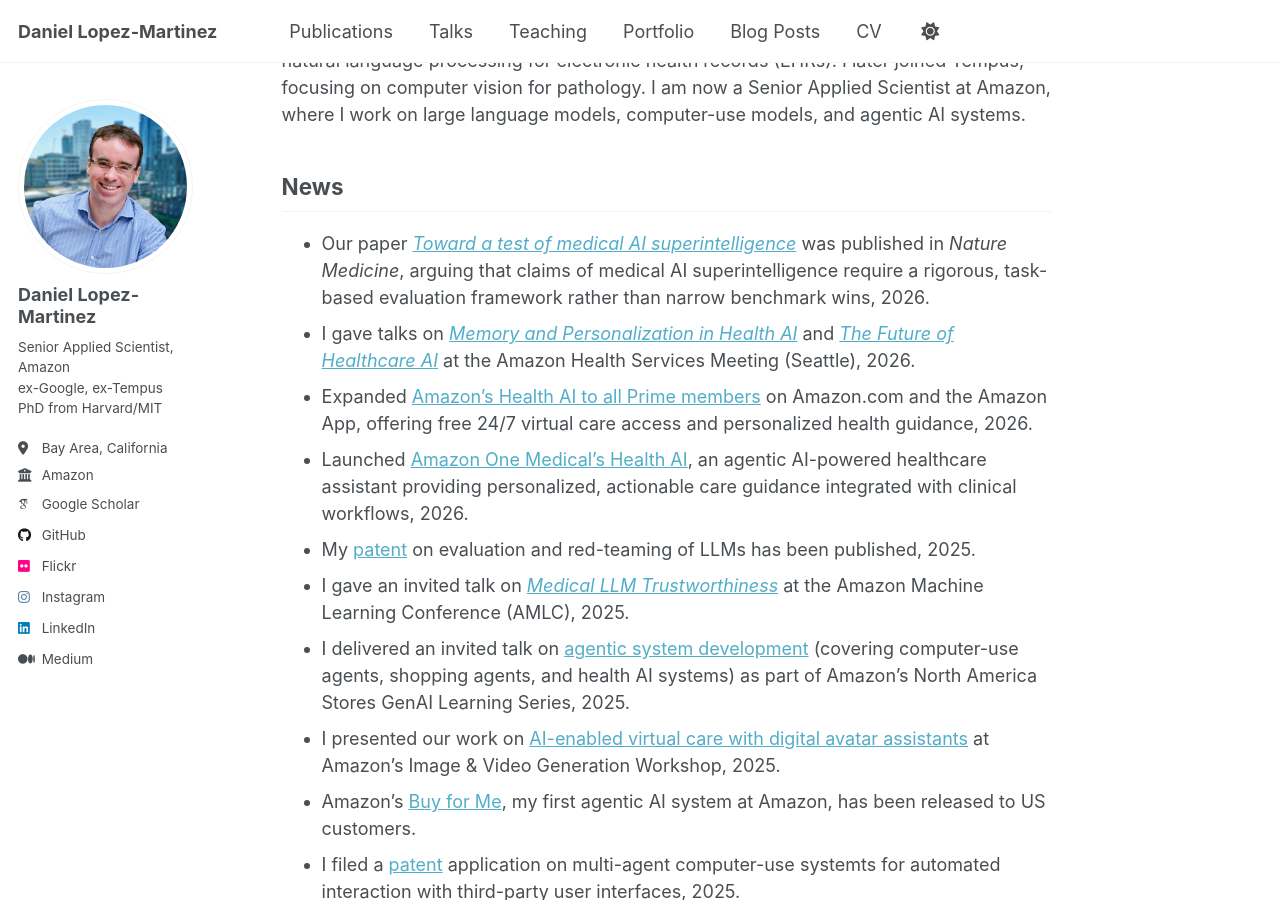
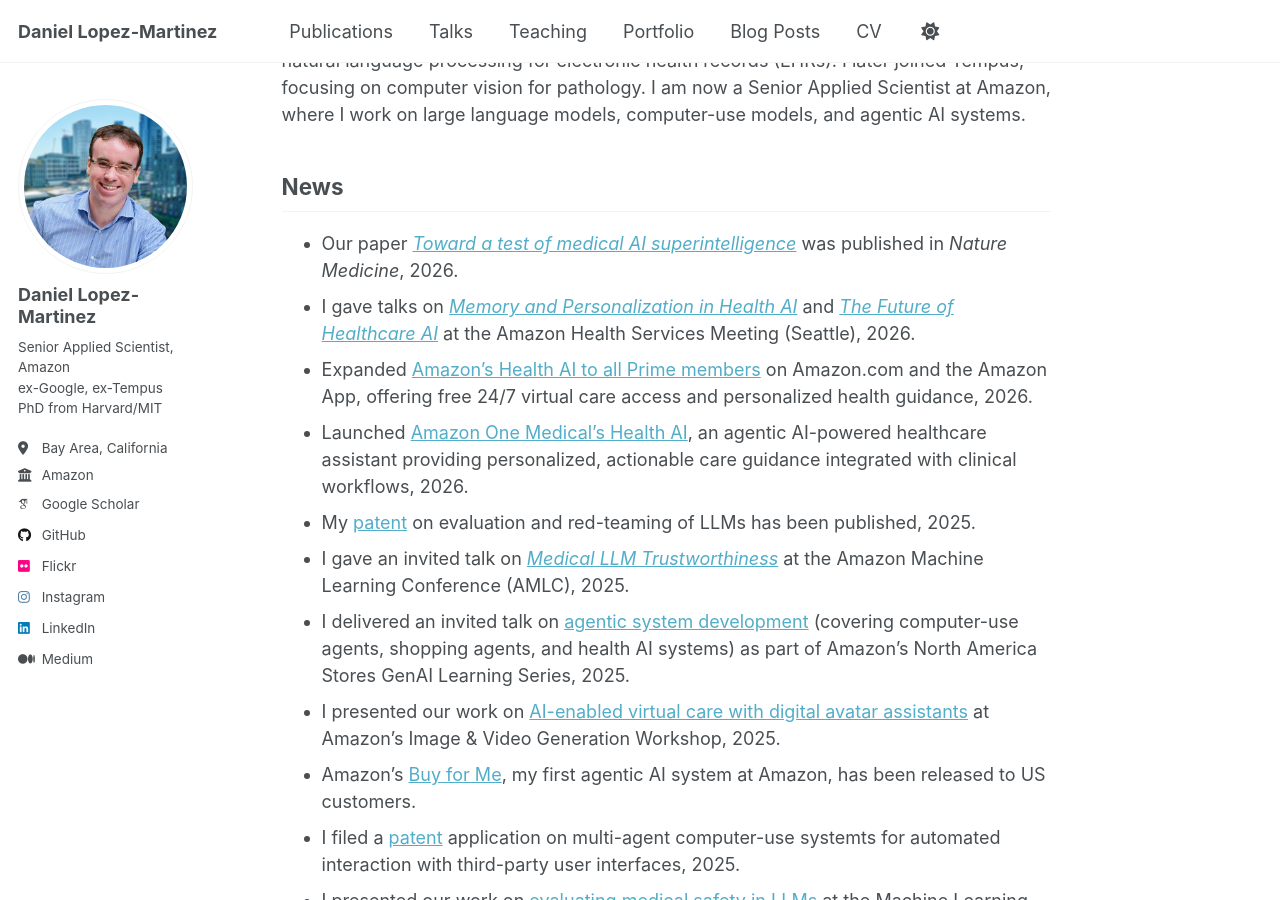
Before and after one commit to daniel-lopezmartinez/daniel-lopezmartinez.github.io, a Jekyll site: the page built from _pages/about.md, in a window 1280 px wide and 900 px high, scrolled down 438 px. Built offline with Jekyll 4.4.1, drawn with Linux system fonts in a browser that asks for light colours; some web fonts are replaced; a script that is not in the unit is left out.

Commit message:
description nit

```diff
--- a/_pages/about.md
+++ b/_pages/about.md
@@ -18,7 +18,7 @@ I graduated from Imperial College London with First Class Honours and received t
 After my doctorate, I joined Google Health as a Software Engineer, where I worked on natural language processing for electronic health records (EHRs). I later joined Tempus, focusing on computer vision for pathology. I am now a Senior Applied Scientist at Amazon, where I work on large language models, computer-use models, and agentic AI systems.
 
 ## News
-- Our paper [_Toward a test of medical AI superintelligence_](https://www.nature.com/articles/s41591-026-04539-8) was published in _Nature Medicine_, arguing that claims of medical AI superintelligence require a rigorous, task-based evaluation framework rather than narrow benchmark wins, 2026.
+- Our paper [_Toward a test of medical AI superintelligence_](https://www.nature.com/articles/s41591-026-04539-8) was published in _Nature Medicine_, 2026.
 - I gave talks on [_Memory and Personalization in Health AI_](https://daniellopezmartinez.com/talks/2026-04-24-talk-memory-personalization-health-ai) and [_The Future of Healthcare AI_](https://daniellopezmartinez.com/talks/2026-04-24-talk-future-healthcare-ai) at the Amazon Health Services Meeting (Seattle), 2026.
 - Expanded [Amazon's Health AI to all Prime members](https://www.aboutamazon.com/news/retail/amazon-health-ai-agent-one-medical) on Amazon.com and the Amazon App, offering free 24/7 virtual care access and personalized health guidance, 2026.
 - Launched [Amazon One Medical's Health AI](https://www.aboutamazon.com/news/retail/one-medical-ai-health-assistant), an agentic AI-powered healthcare assistant providing personalized, actionable care guidance integrated with clinical workflows, 2026.
```
